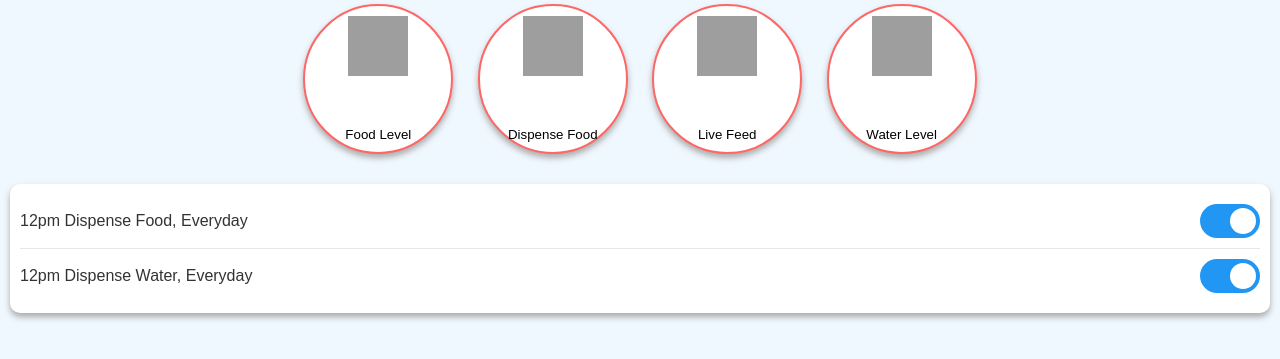
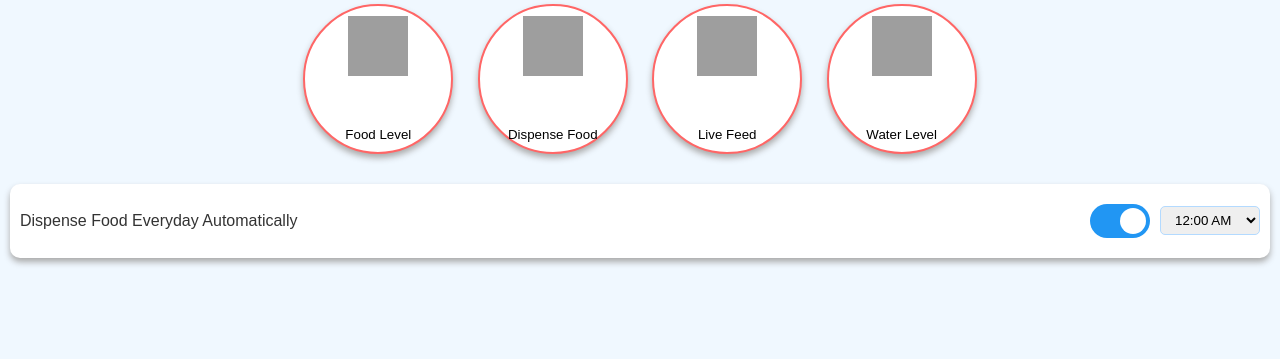
Before and after one commit to krisf01/cse123, a Flask app: page / in a window 1280 px wide. Shown: the part 146-505 px from the top of the page. Run offline with Flask 3, Linux system fonts and the light colour scheme; the visitor is signed in with stand-in values (Sample User, id 1); parts of the project's set-up code (start-up, migrations or seed data) failed here and were passed over; grey boxes are pictures that could not be loaded.

Commit message:
UI for time for dispense food

```diff
--- a/templates/index.html
+++ b/templates/index.html
@@ -144,6 +144,18 @@
         .slider.round:before {
             border-radius: 50%;
         }
+
+        .time-select {
+            padding: 5px 10px;
+            border-radius: 5px;
+            border: 1px solid #b3daff;
+            margin-left: 10px; /* Adjust spacing to align with design */
+        }
+
+        .controls {
+        display: flex;
+        align-items: center; /* Ensure vertical alignment is centered */
+    }
     </style>
 </head>
 <body>
@@ -178,18 +190,16 @@
 
 <div class="schedule">
     <div class="schedule-item">
-        <span>12pm Dispense Food, Everyday</span>
+        <span>Dispense Food Everyday Automatically</span>
+        <div class = "controls">
         <label class="switch">
             <input type="checkbox" checked>
             <span class="slider round"></span>
         </label>
+        <!-- New time select menu -->
+        <select class="time-select">
+        </select>
     </div>
-    <div class="schedule-item">
-        <span>12pm Dispense Water, Everyday</span>
-        <label class="switch">
-            <input type="checkbox" checked>
-            <span class="slider round"></span>
-        </label>
     </div>
 </div>
 
@@ -197,7 +207,7 @@
 
 <script>
     async function fetchAndDisplayWater() {
-    const apiUrl = 'http://172.20.10.3:8080/api/water_level'; // Adjusted to the correct endpoint
+    const apiUrl = 'http://127.0.0.1:8080/api/water_level'; // Adjusted to the correct endpoint
 
     try {
         const response = await fetch(apiUrl, {
@@ -221,7 +231,7 @@
 }
 
     async function fetchAndDisplayFood() {
-    const apiUrl = 'http://172.20.10.3:8080/api/food_level'; // Adjusted to the correct endpoint
+    const apiUrl = 'http://127.0.0.1:8080/api/food_level'; // Adjusted to the correct endpoint
 
     try {
         const response = await fetch(apiUrl, {
@@ -245,7 +255,7 @@
 }
 
 async function dispenseFood() {
-    const apiUrl = 'http://172.20.10.3:8080/api/commands'; // Correct endpoint that receives the dispense command
+    const apiUrl = 'http://127.0.0.1:8080/api/commands'; // Correct endpoint that receives the dispense command
 
     try {
         const response = await fetch(apiUrl, {
@@ -271,7 +281,7 @@ async function dispenseFood() {
 }
 
 async function liveFeed() {
-    const apiUrl = 'http://172.20.10.3:8080/api/commands'; // Correct endpoint that receives the dispense command
+    const apiUrl = 'http://127.0.0.1:8080/api/commands'; // Correct endpoint that receives the dispense command
 
     try {
         const response = await fetch(apiUrl, {
@@ -302,7 +312,7 @@ function registerUser(event) {
     const username = document.getElementById('register-username').value;
     const password = document.getElementById('register-password').value;
 
-    fetch('http://172.20.10.3:8080/register', {
+    fetch('http://127.0.0.1:8080/register', {
         method: 'POST',
         headers: {
             'Content-Type': 'application/json'
@@ -329,7 +339,7 @@ function loginUser(event) {
     const username = document.getElementById('login-username').value;
     const password = document.getElementById('login-password').value;
 
-    fetch('http://172.20.10.3:8080/login', {
+    fetch('http://127.0.0.1:8080/login', {
         method: 'POST',
         headers: {
             'Content-Type': 'application/json',
@@ -364,7 +374,7 @@ document.addEventListener('DOMContentLoaded', function() {
             const username = document.getElementById('login-username').value;
             const password = document.getElementById('login-password').value;
 
-            fetch('http://172.20.10.3:8080/login', {
+            fetch('http://127.0.0.1:8080/login', {
                 method: 'POST',
                 headers: {
                     'Content-Type': 'application/json',
@@ -395,6 +405,20 @@ document.addEventListener('DOMContentLoaded', function() {
     }
 });
 
+function populateTimeOptions() {
+    const timeSelect = document.querySelector('.time-select');
+    const times = ['12:00 AM', '1:00 AM', '2:00 AM', '3:00 AM', '4:00 AM', '5:00 AM', '6:00 AM', '7:00 AM', '08:00 AM','9:00 AM', '10:00 AM', '11:00 AM', '12:00 PM', '1:00 PM', '2:00 PM', '3:00 PM', '4:00 PM', '5:00 PM', '6:00 PM', '7:00 PM', '8:00 PM', '9:00 PM', '10:00 PM', '11:00 PM']; // This array could be fetched from a server or configured more dynamically
+    times.forEach(time => {
+        let option = document.createElement('option');
+        option.value = time;
+        option.textContent = time;
+        timeSelect.appendChild(option);
+    });
+}
+
+document.addEventListener('DOMContentLoaded', populateTimeOptions); // Call this function when the page is loaded
+
+
 
 </script>
 
--- a/templates/login.html
+++ b/templates/login.html
@@ -21,7 +21,7 @@
             const username = document.getElementById('login-username').value;
             const password = document.getElementById('login-password').value;
 
-            fetch('http://172.20.10.3:8080/login', {
+            fetch('http://127.0.0.1:8080/login', {
                 method: 'POST',
                 headers: {
                     'Content-Type': 'application/json',
```
